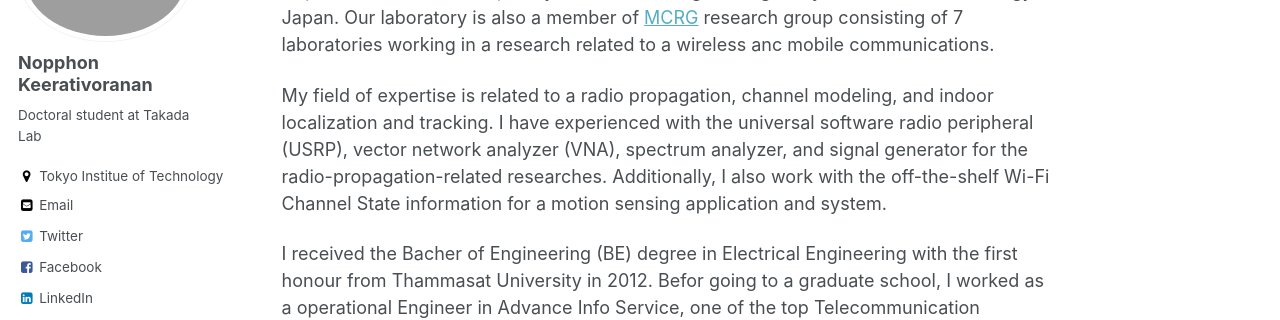
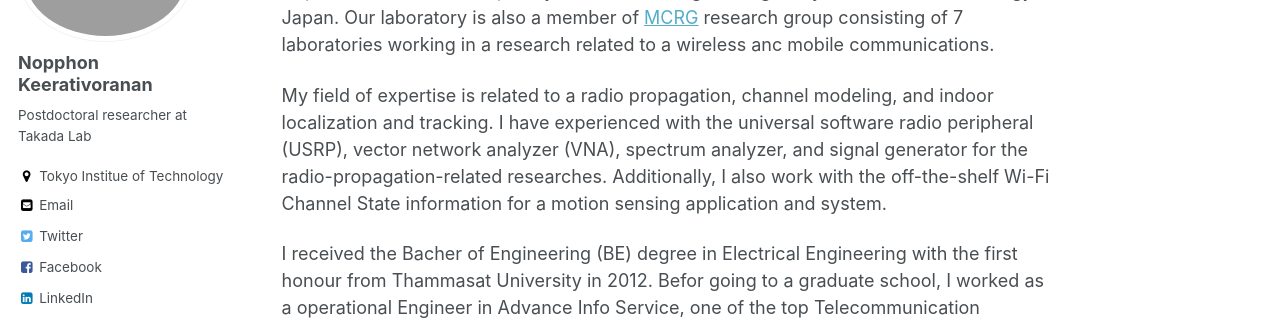
Before and after one commit to KeNopphon/KeNopphon.github.io, a Jekyll site: the page built from _pages/about.md, in a window 1280 px wide. Shown: the part 210-530 px from the top of the page. Built offline with Jekyll 4.4.1, drawn with Linux system fonts in a browser that asks for light colours; some web fonts are replaced.

Commit message:
Update _config.yml

```diff
--- a/_config.yml
+++ b/_config.yml
@@ -82,7 +82,7 @@ analytics:
 author:
   name             : "Nopphon Keerativoranan"
   avatar           : "profile.png"
-  bio              : "Doctoral student at Takada Lab"
+  bio              : "Postdoctoral researcher at Takada Lab"
   location         : "Tokyo Institue of Technology"
   employer         :
   googlescholar    : "https://scholar.google.com/citations?user=36wHKe0AAAAJ&hl=en"
```
